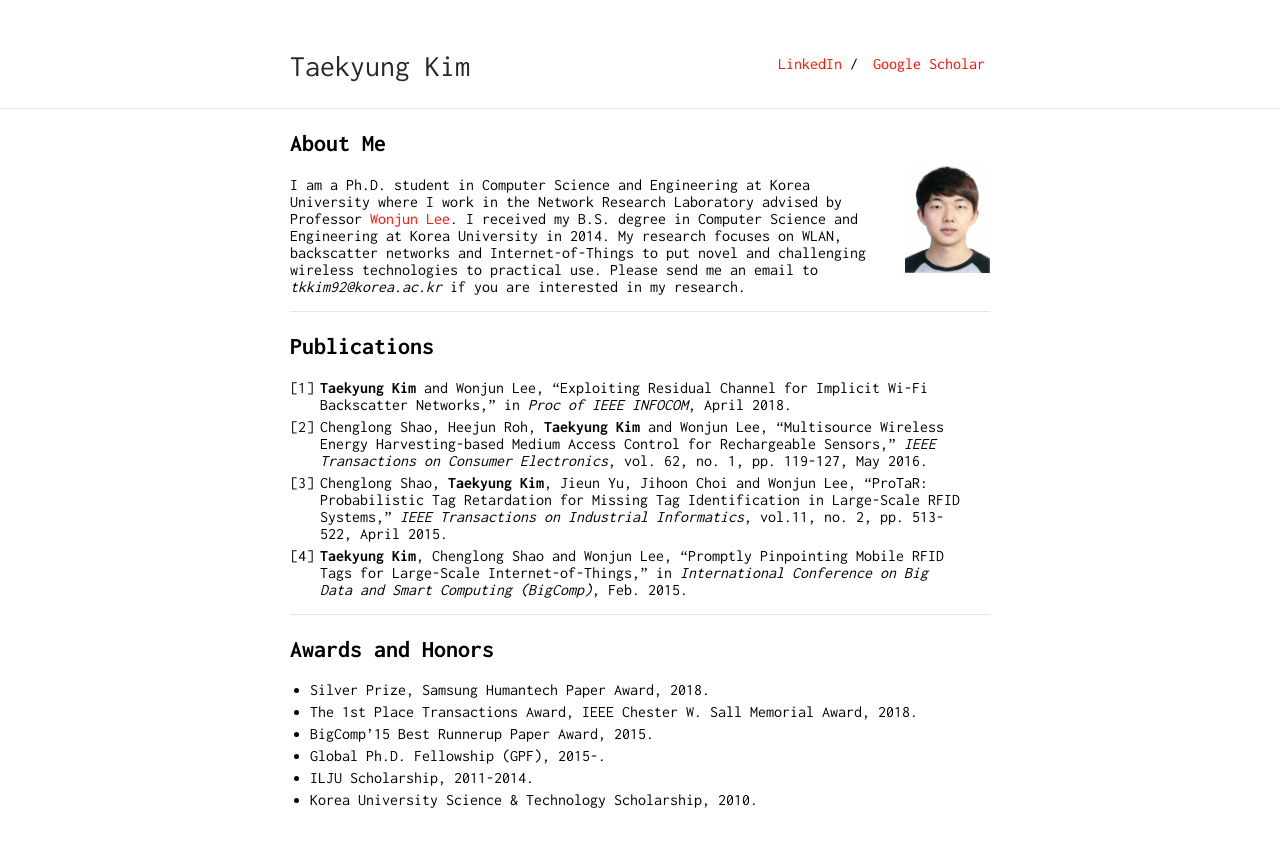
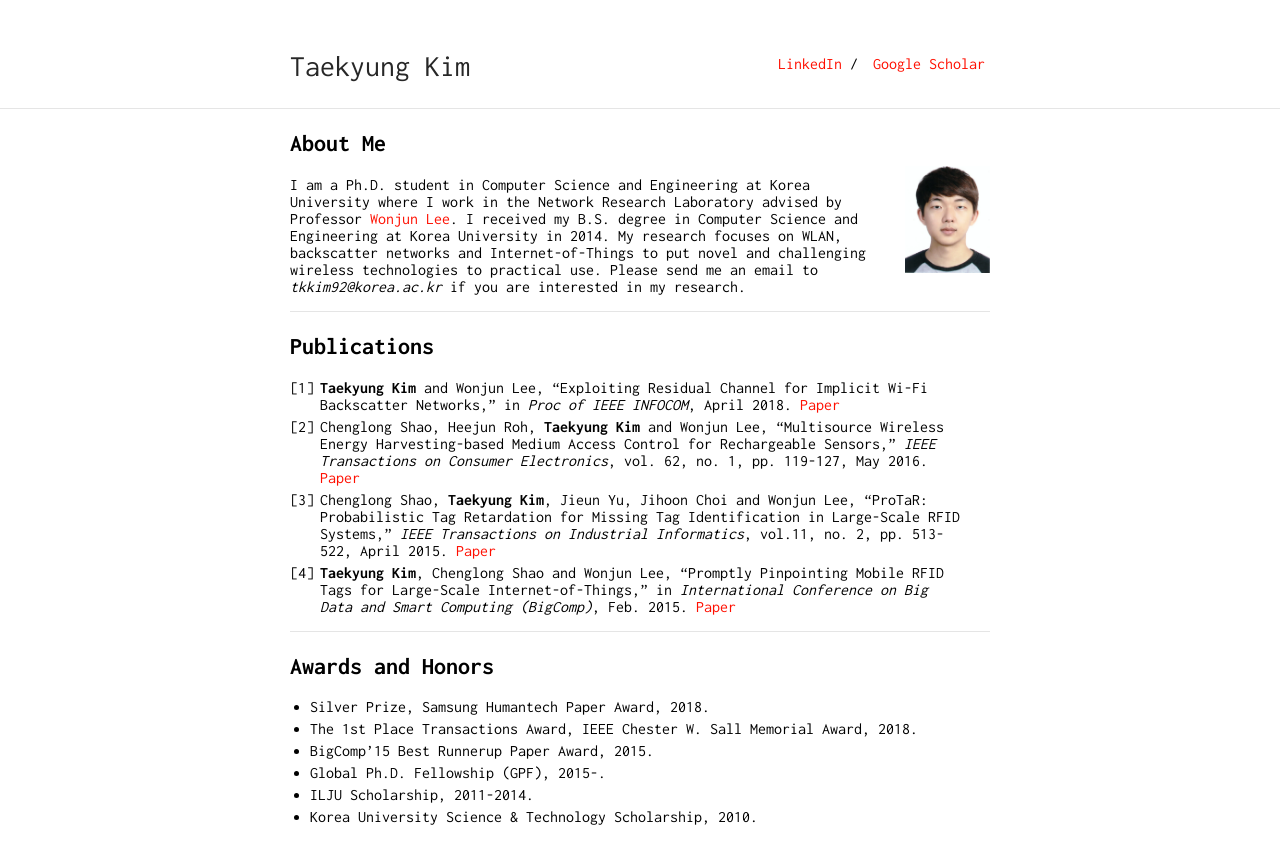
Before and after one commit to tkkim92/tkkim92.github.io, a Jekyll site: the page built from index.md, in a window 1280 px wide. Shown: the top 864 px of the page. Built offline with Jekyll 4.4.1, drawn with Linux system fonts in a browser that asks for light colours; our own code applies the rules of GitHub Pages for plain Markdown files.

Commit message:
publications

```diff
--- a/index.md
+++ b/index.md
@@ -15,10 +15,10 @@ Please send me an email to *tkkim92@korea.ac.kr* if you are interested in my res
 
 ## Publications
 
-1. **Taekyung Kim** and Wonjun Lee, "Exploiting Residual Channel for Implicit Wi-Fi Backscatter Networks," in *Proc of IEEE INFOCOM*, April 2018.
-1. Chenglong Shao, Heejun Roh, **Taekyung Kim** and Wonjun Lee, "Multisource Wireless Energy Harvesting-based Medium Access Control for Rechargeable Sensors," *IEEE Transactions on Consumer Electronics*, vol. 62, no. 1, pp. 119-127, May 2016.
-1. Chenglong Shao, **Taekyung Kim**, Jieun Yu, Jihoon Choi and Wonjun Lee, "ProTaR: Probabilistic Tag Retardation for Missing Tag Identification in Large-Scale RFID Systems," *IEEE Transactions on Industrial Informatics*, vol.11, no. 2, pp. 513-522, April 2015.
-1. **Taekyung Kim**, Chenglong Shao and Wonjun Lee, "Promptly Pinpointing Mobile RFID Tags for Large-Scale Internet-of-Things," in *International Conference on Big Data and Smart Computing (BigComp)*, Feb. 2015.
+1. **Taekyung Kim** and Wonjun Lee, "Exploiting Residual Channel for Implicit Wi-Fi Backscatter Networks," in *Proc of IEEE INFOCOM*, April 2018. [Paper](publications/Implicit_Wi-Fi_BS_INFOCOM_2018.pdf)
+1. Chenglong Shao, Heejun Roh, **Taekyung Kim** and Wonjun Lee, "Multisource Wireless Energy Harvesting-based Medium Access Control for Rechargeable Sensors," *IEEE Transactions on Consumer Electronics*, vol. 62, no. 1, pp. 119-127, May 2016. [Paper](http://ieeexplore.ieee.org/abstract/document/7514670/)
+1. Chenglong Shao, **Taekyung Kim**, Jieun Yu, Jihoon Choi and Wonjun Lee, "ProTaR: Probabilistic Tag Retardation for Missing Tag Identification in Large-Scale RFID Systems," *IEEE Transactions on Industrial Informatics*, vol.11, no. 2, pp. 513-522, April 2015. [Paper](http://ieeexplore.ieee.org/abstract/document/7047883/)
+1. **Taekyung Kim**, Chenglong Shao and Wonjun Lee, "Promptly Pinpointing Mobile RFID Tags for Large-Scale Internet-of-Things," in *International Conference on Big Data and Smart Computing (BigComp)*, Feb. 2015. [Paper](https://ieeexplore.ieee.org/abstract/document/7072820/)
 
 ---
 
```
Also changed, not shown: 1 other file.
